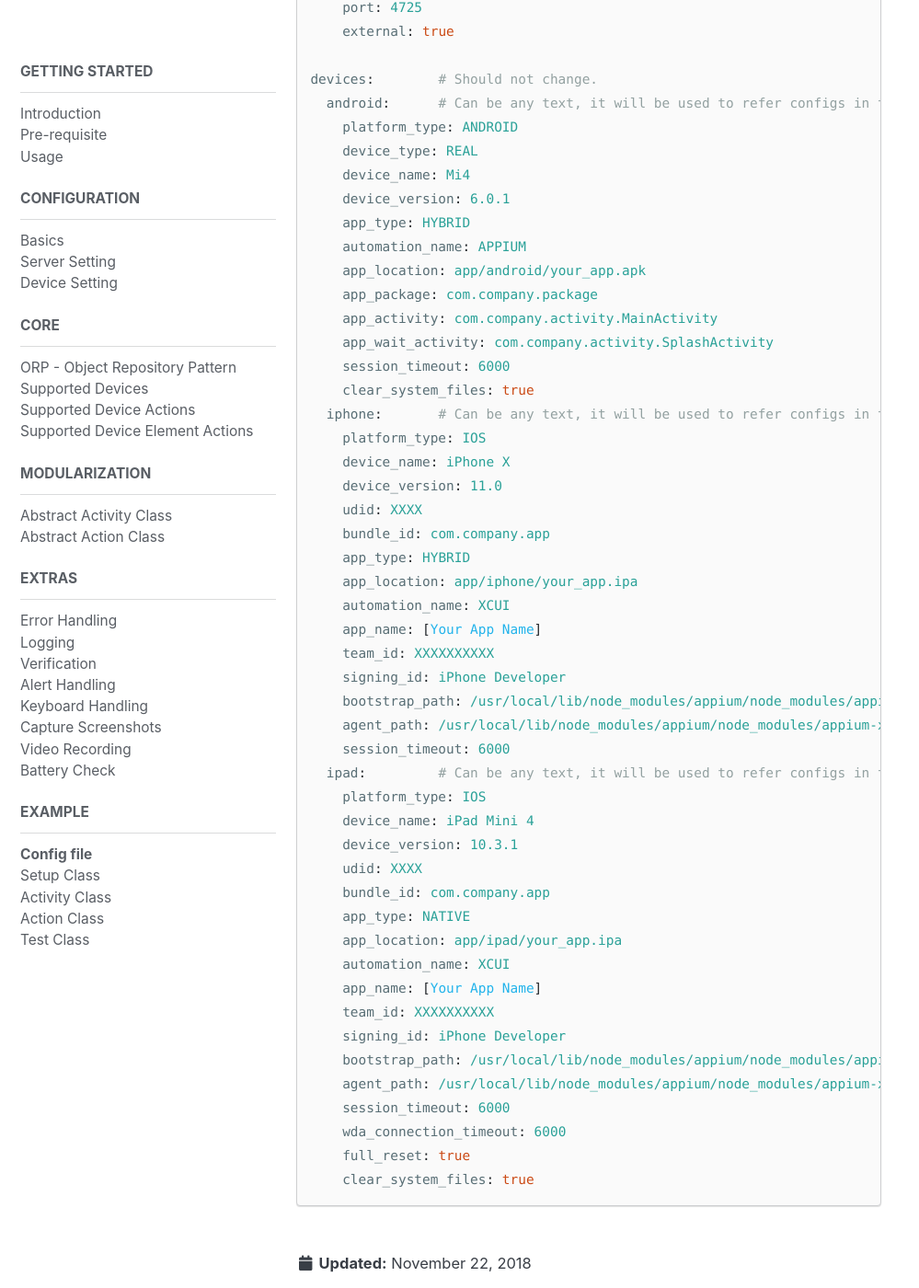
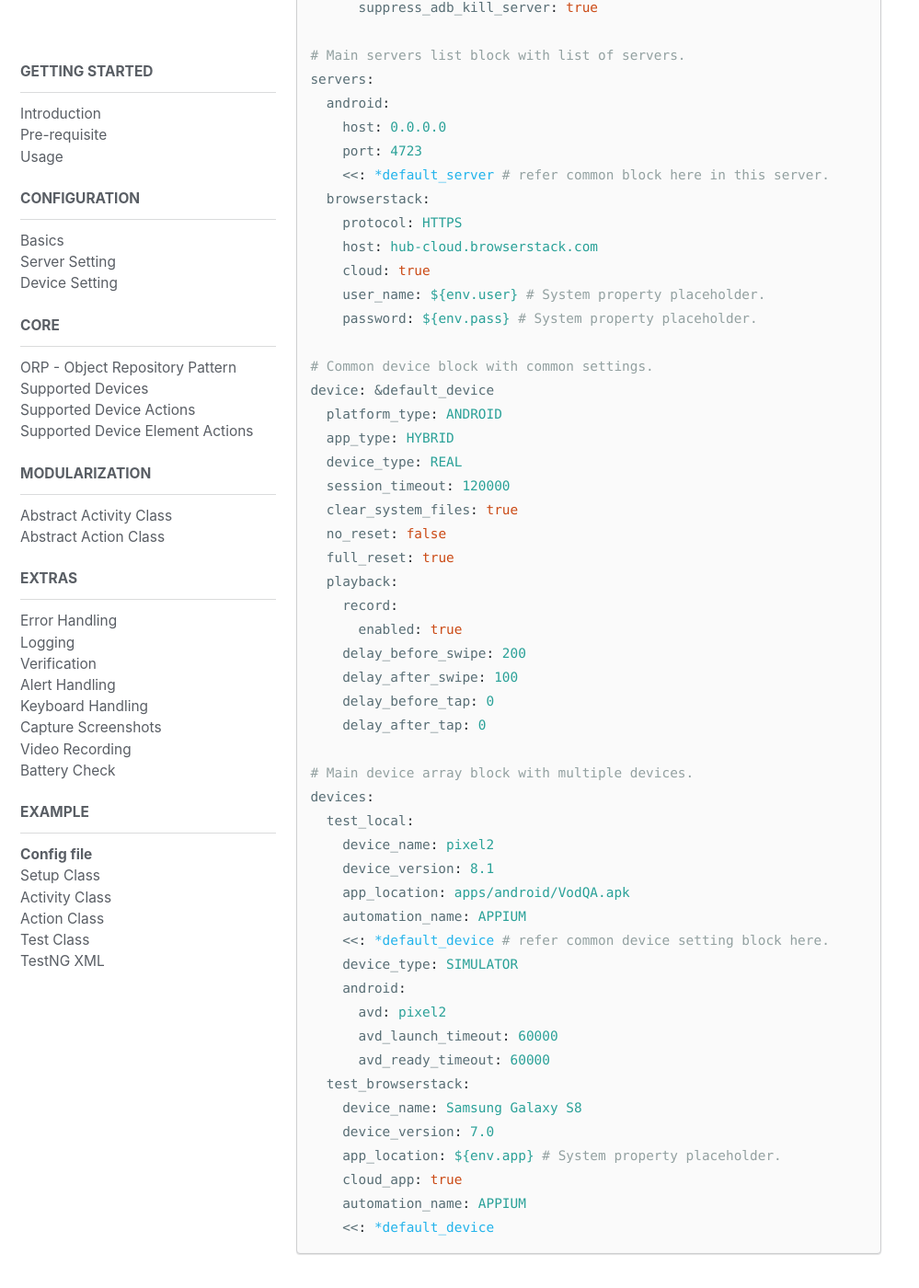
Before and after one commit to WasiqB/wasiqb.github.io, a Jekyll site: the page built from _appium/21-sample-config.md, in a window 1280 px wide and 1400 px high, scrolled down 602 px. Shown: the whole window at 92% size, without its empty margins (0-999 px from the left). Built offline with Jekyll 4.4.1, drawn with Linux system fonts in a browser that asks for light colours; nearby versions of some CDN libraries; some of the changed text lies outside the part shown.

Commit message:
Updated sample codes.

````diff
--- a/_appium/21-sample-config.md
+++ b/_appium/21-sample-config.md
@@ -6,64 +6,66 @@
 Here we can configure all the required servers and devices. For naming the file, refer the details about this mentioned [here](/coteafs/appium/config-basics/).
 
 ```yaml
-servers:	# should not be changed.
-  android:  	# Can be any text, it will be used to refer configs in tests.
-    ip: 127.0.0.1
+# Common server block.
+server: &default_server
+  appium_js_path: C:\Users\wasiqb\AppData\Roaming\npm\node_modules\appium\build\lib\main.js
+  node_path: C:\Program Files\nodejs\node.exe
+  arguments:
+    log_level: DEBUG
+    log_time_stamp: true
+    local_time_zone: true
+    session_override: true
+    android:
+      suppress_adb_kill_server: true
+
+# Main servers list block with list of servers.
+servers:
+  android:
+    host: 0.0.0.0
     port: 4723
-  iphone:	# Can be any text, it will be used to refer configs in tests.
-    ip: 127.0.0.1
-    port: 4724
-    external: true
-  ipad:		# Can be any text, it will be used to refer configs in tests.
-    ip: 127.0.0.1
-    port: 4725
-    external: true
+    <<: *default_server # refer common block here in this server.
+  browserstack:
+    protocol: HTTPS
+    host: hub-cloud.browserstack.com
+    cloud: true
+    user_name: ${env.user} # System property placeholder.
+    password: ${env.pass} # System property placeholder.
 
-devices:	# Should not change.
-  android:	# Can be any text, it will be used to refer configs in tests.
-    platform_type: ANDROID
-    device_type: REAL
-    device_name: Mi4
-    device_version: 6.0.1
-    app_type: HYBRID
+# Common device block with common settings.
+device: &default_device
+  platform_type: ANDROID
+  app_type: HYBRID
+  device_type: REAL
+  session_timeout: 120000
+  clear_system_files: true
+  no_reset: false
+  full_reset: true
+  playback:
+    record:
+      enabled: true
+    delay_before_swipe: 200
+    delay_after_swipe: 100
+    delay_before_tap: 0
+    delay_after_tap: 0
+
+# Main device array block with multiple devices.
+devices:
+  test_local:
+    device_name: pixel2
+    device_version: 8.1
+    app_location: apps/android/VodQA.apk
     automation_name: APPIUM
-    app_location: app/android/your_app.apk
-    app_package: com.company.package
-    app_activity: com.company.activity.MainActivity
-    app_wait_activity: com.company.activity.SplashActivity
-    session_timeout: 6000
-    clear_system_files: true
-  iphone:	# Can be any text, it will be used to refer configs in tests.
-    platform_type: IOS
-    device_name: iPhone X
-    device_version: 11.0
-    udid: XXXX
-    bundle_id: com.company.app
-    app_type: HYBRID
-    app_location: app/iphone/your_app.ipa
-    automation_name: XCUI
-    app_name: [Your App Name]
-    team_id: XXXXXXXXXX
-    signing_id: iPhone Developer
-    bootstrap_path: /usr/local/lib/node_modules/appium/node_modules/appium-xcuitest-driver/WebDriverAgent
-    agent_path: /usr/local/lib/node_modules/appium/node_modules/appium-xcuitest-driver/WebDriverAgent/WebDriverAgent.xcodeproj
-    session_timeout: 6000
-  ipad:		# Can be any text, it will be used to refer configs in tests.
-    platform_type: IOS
-    device_name: iPad Mini 4
-    device_version: 10.3.1
-    udid: XXXX
-    bundle_id: com.company.app
-    app_type: NATIVE
-    app_location: app/ipad/your_app.ipa
-    automation_name: XCUI
-    app_name: [Your App Name]
-    team_id: XXXXXXXXXX
-    signing_id: iPhone Developer
-    bootstrap_path: /usr/local/lib/node_modules/appium/node_modules/appium-xcuitest-driver/WebDriverAgent
-    agent_path: /usr/local/lib/node_modules/appium/node_modules/appium-xcuitest-driver/WebDriverAgent/WebDriverAgent.xcodeproj
-    session_timeout: 6000
-    wda_connection_timeout: 6000
-    full_reset: true
-    clear_system_files: true
+    <<: *default_device # refer common device setting block here.
+    device_type: SIMULATOR
+    android:
+      avd: pixel2
+      avd_launch_timeout: 60000
+      avd_ready_timeout: 60000
+  test_browserstack:
+    device_name: Samsung Galaxy S8
+    device_version: 7.0
+    app_location: ${env.app} # System property placeholder.
+    cloud_app: true
+    automation_name: APPIUM
+    <<: *default_device
 ```
--- a/_data/navigation.yml
+++ b/_data/navigation.yml
@@ -74,3 +74,5 @@
         url: /coteafs/appium/sample-action-class/
       - title: Test Class
         url: /coteafs/appium/sample-test-class/
+      - title: TestNG XML
+        url: /coteafs/appium/sample-testng/
````
Also changed, not shown: _appium/22-sample-setup.md (+30 -28 lines), _appium/23-sample-activity.md (+19 -30 lines), _appium/24-sample-action.md (+17 -60 lines), _appium/25-sample-test.md (+9 -33 lines), _appium/26-sample-testng-xml.md (added, +24 -0 lines).
